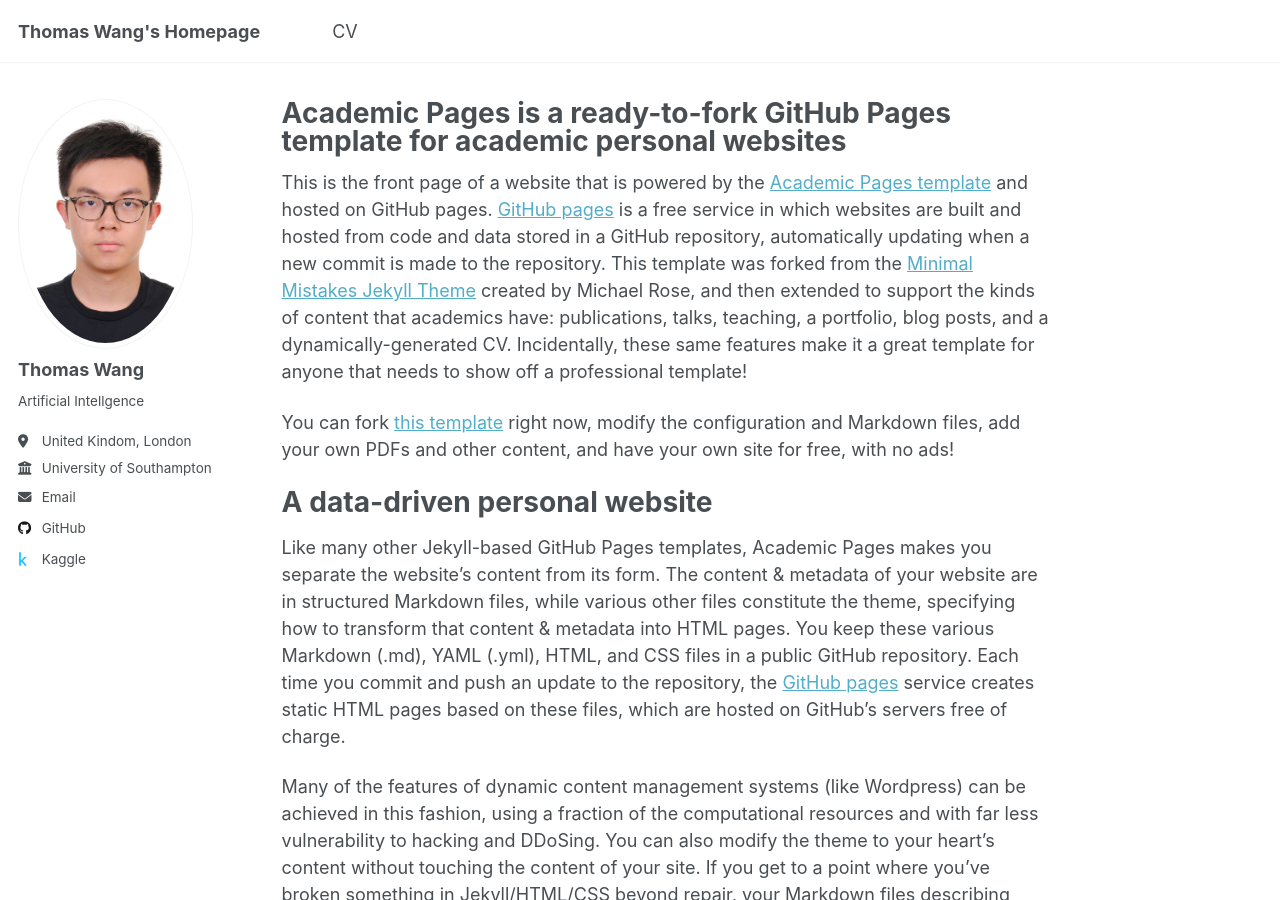
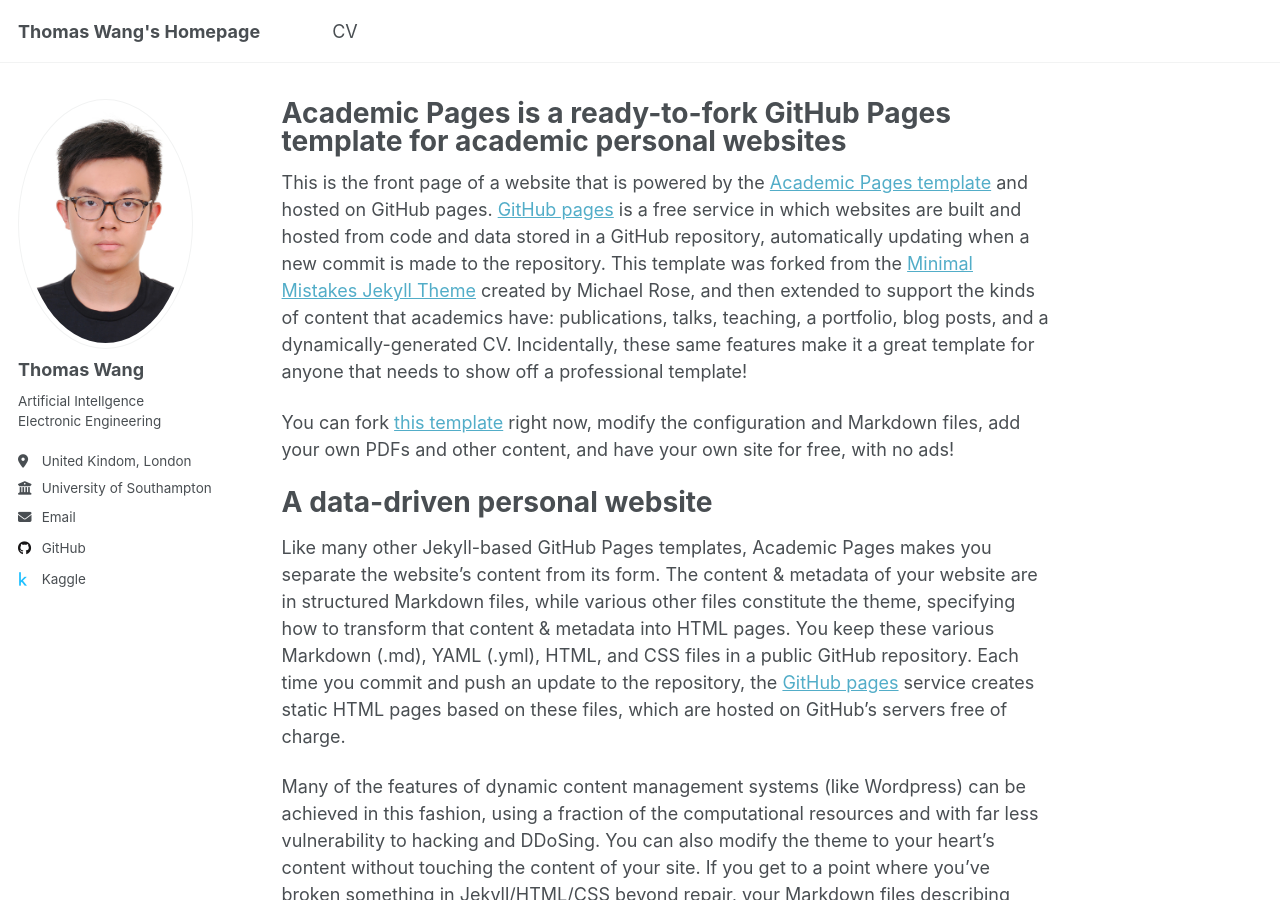
Before and after one commit to L1ttle-tra1n/L1ttle-tra1n.github.io, a Jekyll site: the page built from _pages/about.md, in a window 1280 px wide and 900 px high. Built offline with Jekyll 4.4.1, drawn with Linux system fonts in a browser that asks for light colours; a script that is not in the unit is left out.

Commit message:
Update _config.yml

```diff
--- a/_config.yml
+++ b/_config.yml
@@ -25,7 +25,7 @@ author:
   avatar           : "T.jpg"
   name             : "Thomas Wang"
   pronouns         : # example: "she/her"
-  bio              : "Artificial Intellgence"
+  bio              : "Artificial Intellgence<br>Electronic Engineering"
   location         : "United Kindom, London"
   employer         : "University of Southampton"
   uri              : # URL
```
